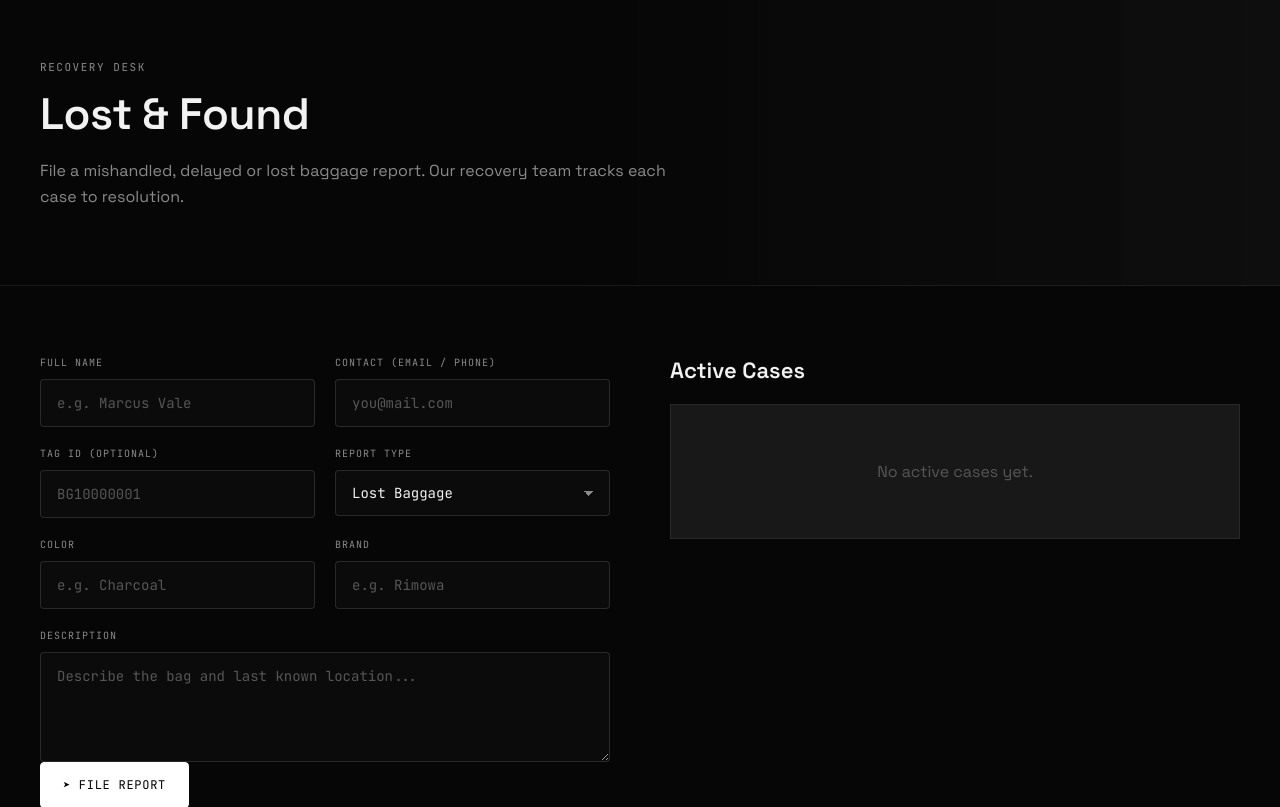
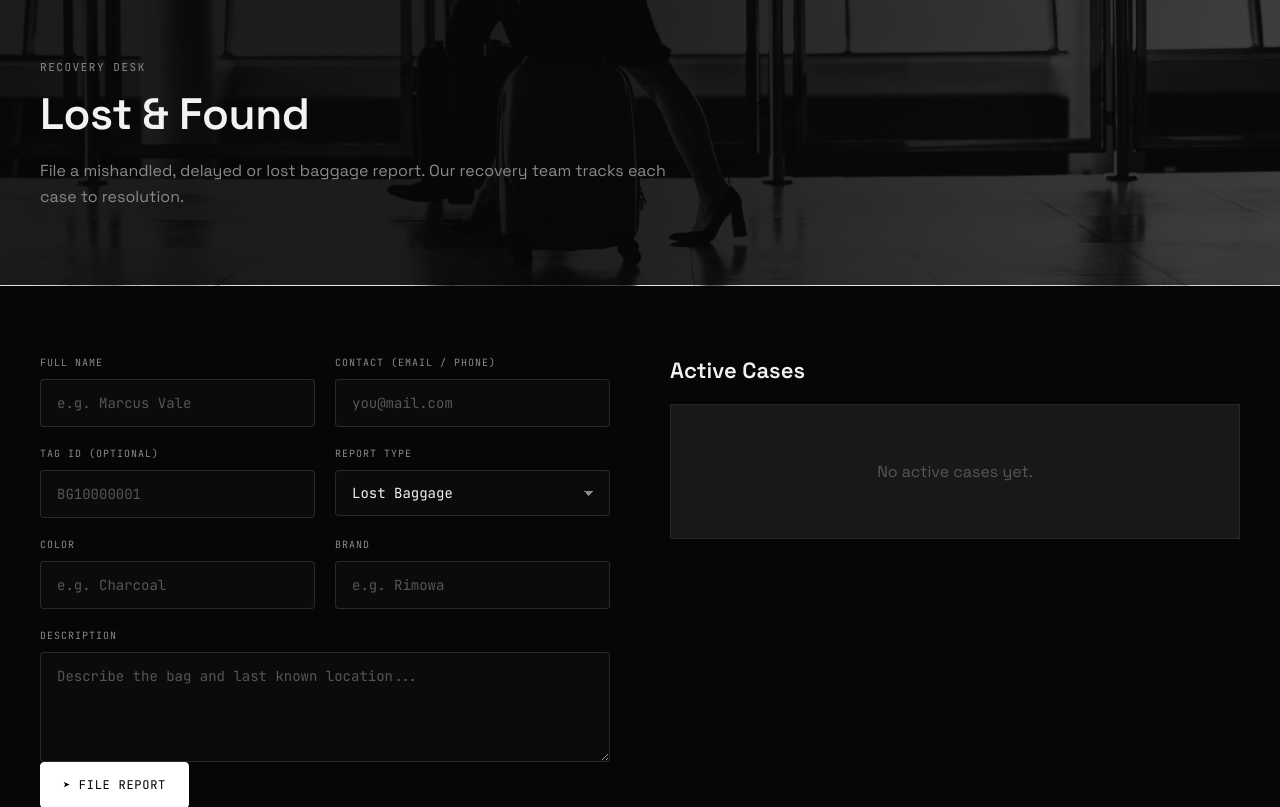
Before and after one commit to simran8405/AeroTrack, a Flask app: page /lostfound in a window 1280 px wide. Shown: the part 68-875 px from the top of the page. Run offline with Flask 3, Linux system fonts and the light colour scheme; data that the repository does not hold is empty.

Commit message:
AeroTrack: baggage tracking system

```diff
--- a/static/css/style.css
+++ b/static/css/style.css
@@ -543,11 +543,15 @@
 
 /* ============ LOST & FOUND ============ */
 .lf-hero {
+    position: relative;
     padding: 60px 40px;
     border-bottom: 1px solid var(--border-soft);
-    background:
-        linear-gradient(90deg, var(--bg) 45%, rgba(255,255,255,0.03) 100%),
-        var(--bg);
+    background-image:
+        linear-gradient(90deg, rgba(6,6,6,0.90) 40%, rgba(6,6,6,0.75) 100%),
+        url("/static/images/lostbag.jpeg");
+    background-size: cover;
+    background-position: center;
+    background-repeat: no-repeat;
 }
 
 .lf-hero-inner { max-width: 640px; }
```
Also changed, not shown: static/images/lostbag.jpeg (added).
